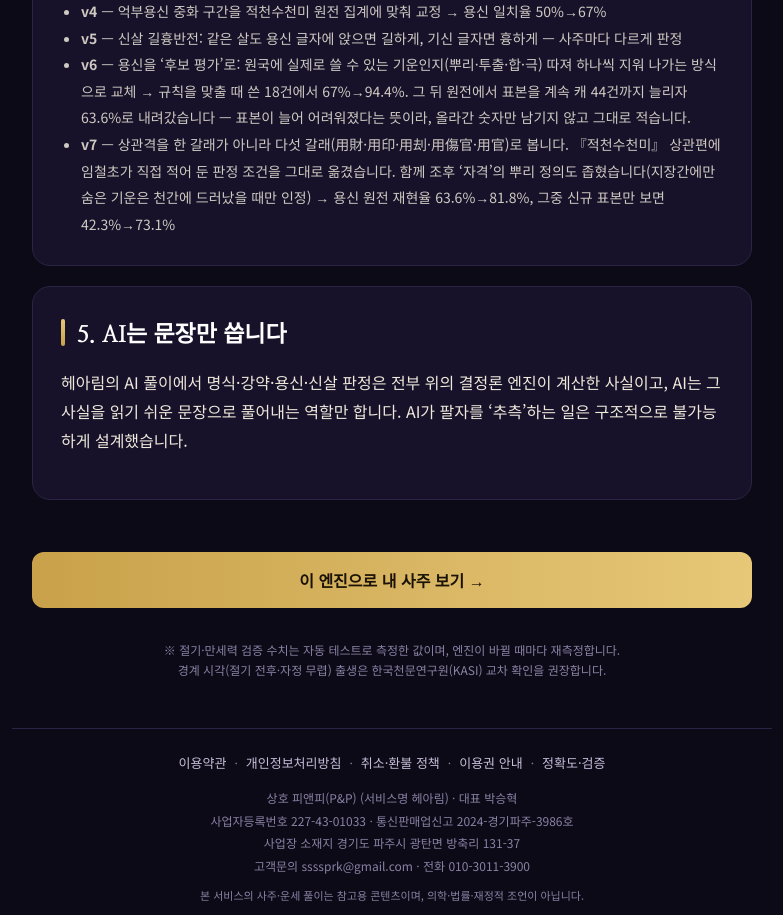
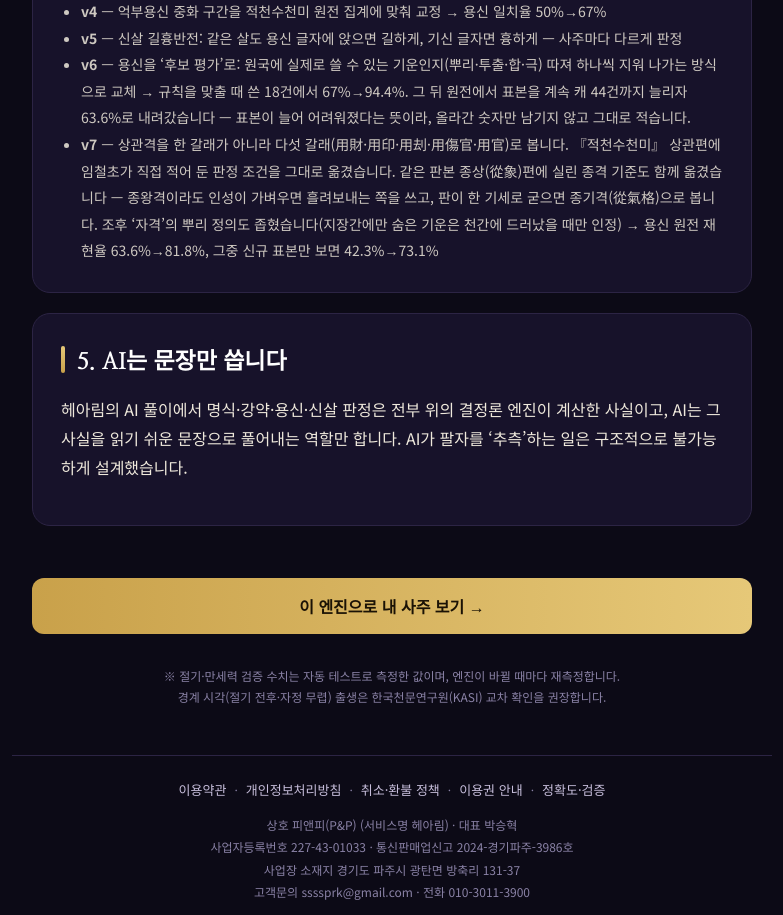
Before and after one commit to tlfwjsdlstod95-sys/saju, a Next.js app in the folder saju-app/: page /accuracy in a window 1280 px wide. Shown: the part 5820-6735 px from the top of the page, without its empty margins (248-1031 px from the left). Built offline with nearby package versions, Linux system fonts and the light colour scheme; no server answers.

Commit message:
/accuracy: v7 line mentions Cong-ge rules

```diff
--- a/saju-app/app/accuracy/page.tsx
+++ b/saju-app/app/accuracy/page.tsx
@@ -224,7 +224,9 @@ export default function AccuracyPage() {
             표본이 늘어 어려워졌다는 뜻이라, 올라간 숫자만 남기지 않고 그대로 적습니다.</li>
           <li><b>v7</b> — 상관격을 한 갈래가 아니라 다섯 갈래(用財·用印·用刦·用傷官·用官)로 봅니다.
             『적천수천미』 상관편에 임철초가 직접 적어 둔 판정 조건을 그대로 옮겼습니다.
-            함께 조후 &lsquo;자격&rsquo;의 뿌리 정의도 좁혔습니다(지장간에만 숨은 기운은 천간에 드러났을 때만 인정)
+            같은 판본 종상(從象)편에 실린 종격 기준도 함께 옮겼습니다 — 종왕격이라도 인성이 가벼우면
+            흘려보내는 쪽을 쓰고, 판이 한 기세로 굳으면 종기격(從氣格)으로 봅니다.
+            조후 &lsquo;자격&rsquo;의 뿌리 정의도 좁혔습니다(지장간에만 숨은 기운은 천간에 드러났을 때만 인정)
             → 용신 원전 재현율 63.6%→{r.pct}%, 그중 신규 표본만 보면 42.3%→{rNew.pct}%</li>
         </ul>
       </div>
```
